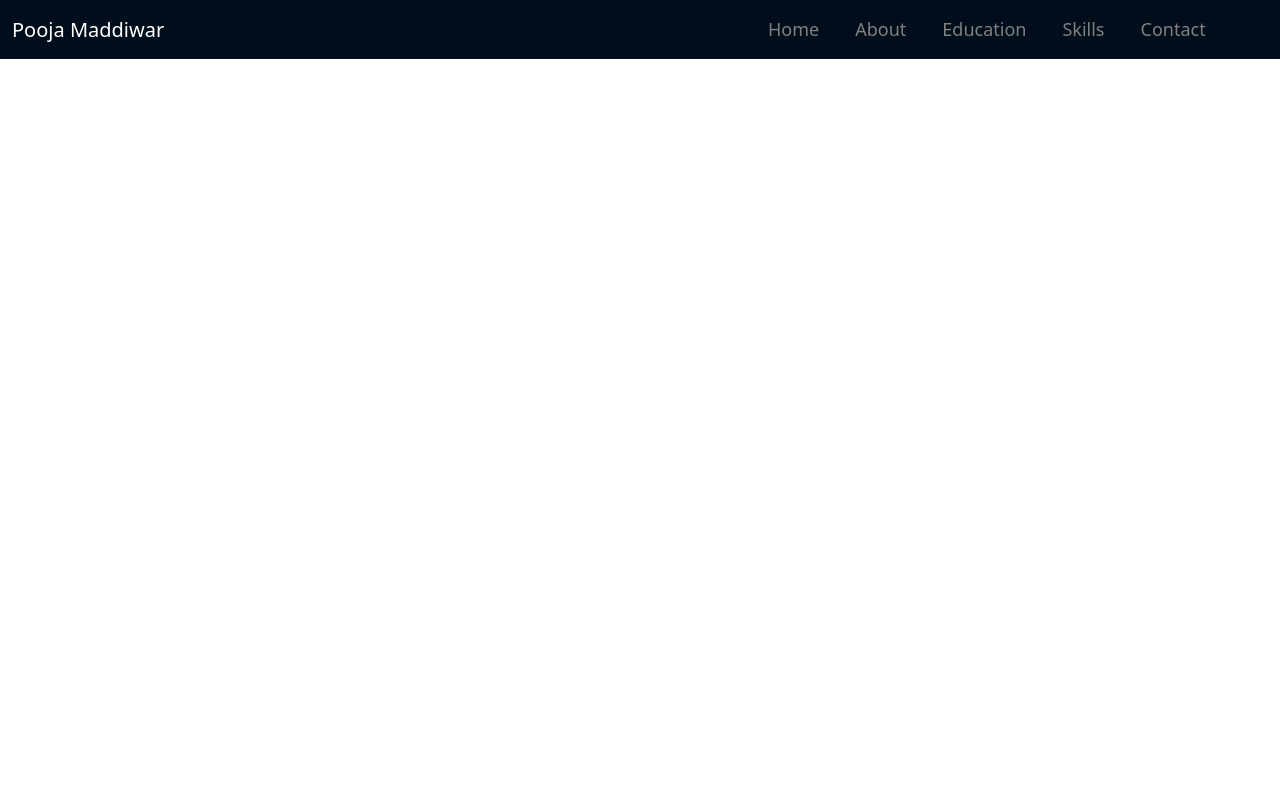
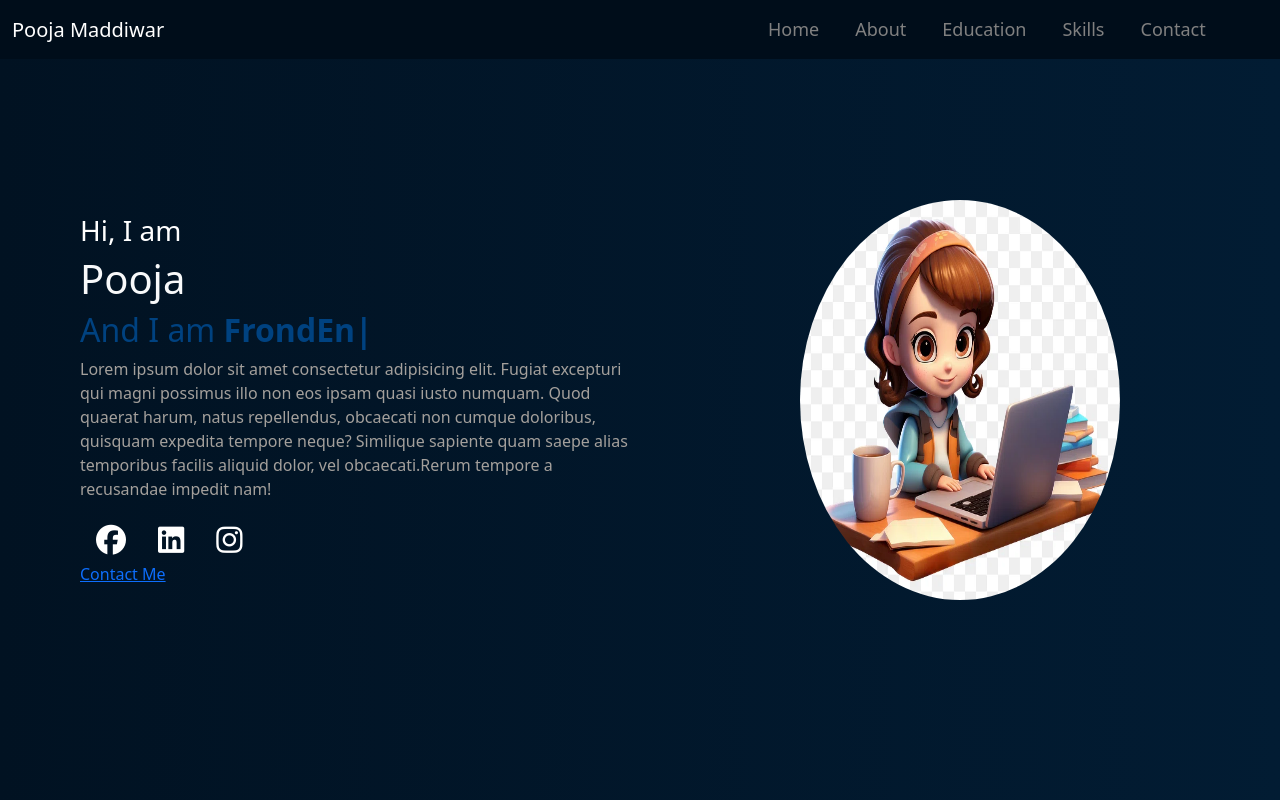
Before and after one commit to PoojaMaddiwar/MyPortFolio, a React (Vite) app in the folder My_Porfolio/: page / in a window 1280 px wide. Built offline with nearby package versions, Linux system fonts and the light colour scheme.

Commit message:
now home page is default page and eucation data is comming from databases

```diff
--- a/My_Porfolio/src/App.jsx
+++ b/My_Porfolio/src/App.jsx
@@ -16,7 +16,7 @@
     <BrowserRouter>
       <Routes>
         <Route path="" element={<DefaultComp></DefaultComp>}>
-            <Route path='/Home' element={<Home></Home>}></Route>
+            <Route path='/' element={<Home></Home>}></Route>
             <Route path='/About' element={<About></About>}></Route>
             <Route path='/Education' element={<Education></Education>}></Route>
             <Route path='/Skills' element={<Skills></Skills>}></Route>
--- a/My_Porfolio/src/components/Default.jsx
+++ b/My_Porfolio/src/components/Default.jsx
@@ -20,9 +20,9 @@
 
                 <div id="MyPorfolio" className="collapse navbar-collapse">
                         <ul className="navbar-nav ms-auto mb-2 mb-lg-0">
-                            <li className={`nav-item ${clicked === "/Home" ? "active" : ""}`}>
-                                <Link to={"/Home"} className="link">
-                                    <button className="nav-link" onClick={()=> handelClick("/Home")}>Home</button>
+                            <li className={`nav-item ${clicked === "/" ? "active" : ""}`}>
+                                <Link to={"/"} className="link">
+                                    <button className="nav-link" onClick={()=> handelClick("/")}>Home</button>
                                 </Link>
                             </li>
 
--- a/My_Porfolio/src/components/Education.jsx
+++ b/My_Porfolio/src/components/Education.jsx
@@ -18,13 +18,22 @@
         <div className="bg-containerr">
             <div className="card_detail">
                 <div className="education col-md-6">
-                    <div className="card w-50 mt-3">
-                        <div className="card-body">
-                            <h5 className="card-title"><i className="fa fa-calendar-day"></i>Card title</h5>
-                            <p className="card-text">With supporting text below as a natural lead-in to additional content.</p>
+                    {/* education details */}
+                    {
+                        details.map((element,index)=>{
+                            return(
+                                <div key={index} className="card w-50 mt-3">
+                                    <div className="card-body">
+                                        <h5 className="card-title"><i className="fa fa-calendar-day"></i>{"  "+element.year}</h5>
+                                        <p className="card-text">With supporting text below as a natural lead-in to additional content.</p>
 
-                        </div>
-                    </div>
+                                    </div>
+                                </div>
+                            )
+
+                        })
+                    }
+
 
                 </div>
 
--- a/My_Porfolio/src/components/Home.jsx
+++ b/My_Porfolio/src/components/Home.jsx
@@ -27,7 +27,7 @@
                 <div className="myinfoContaier">
                <div className="my-info">
                     <h3 className="text-white text-shodow">Hi, I am</h3>
-                    <h1 className="text-light text-shodow">Pooja Maddiwar</h1>
+                    <h1 className="text-light text-shodow">Pooja</h1>
                     <h2 className="heading text-shodow">And I am <b><span  ref={ref1}></span></b></h2>
                     <p className="paragrap">
                         Lorem ipsum dolor sit amet consectetur adipisicing elit.
```
